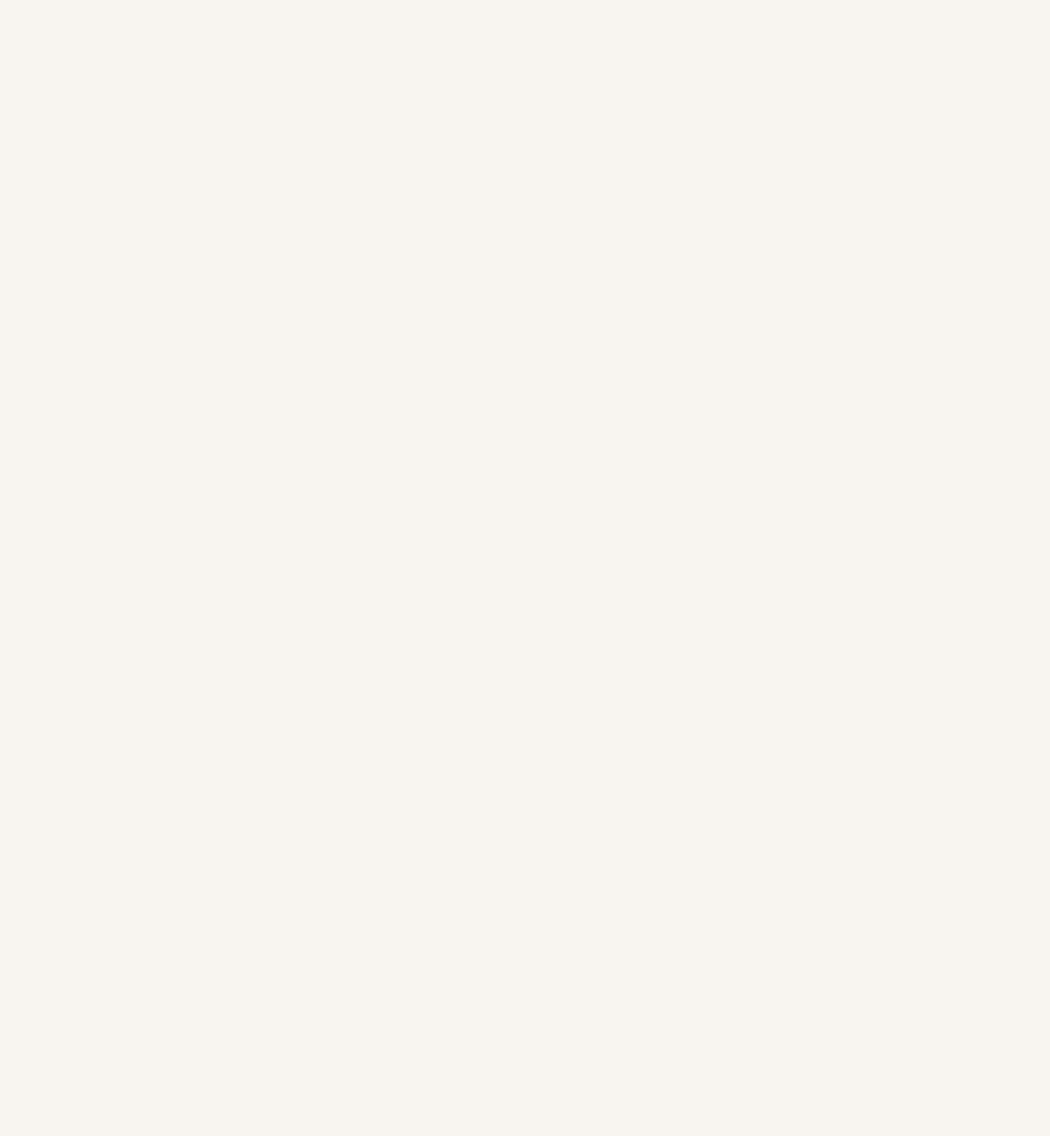
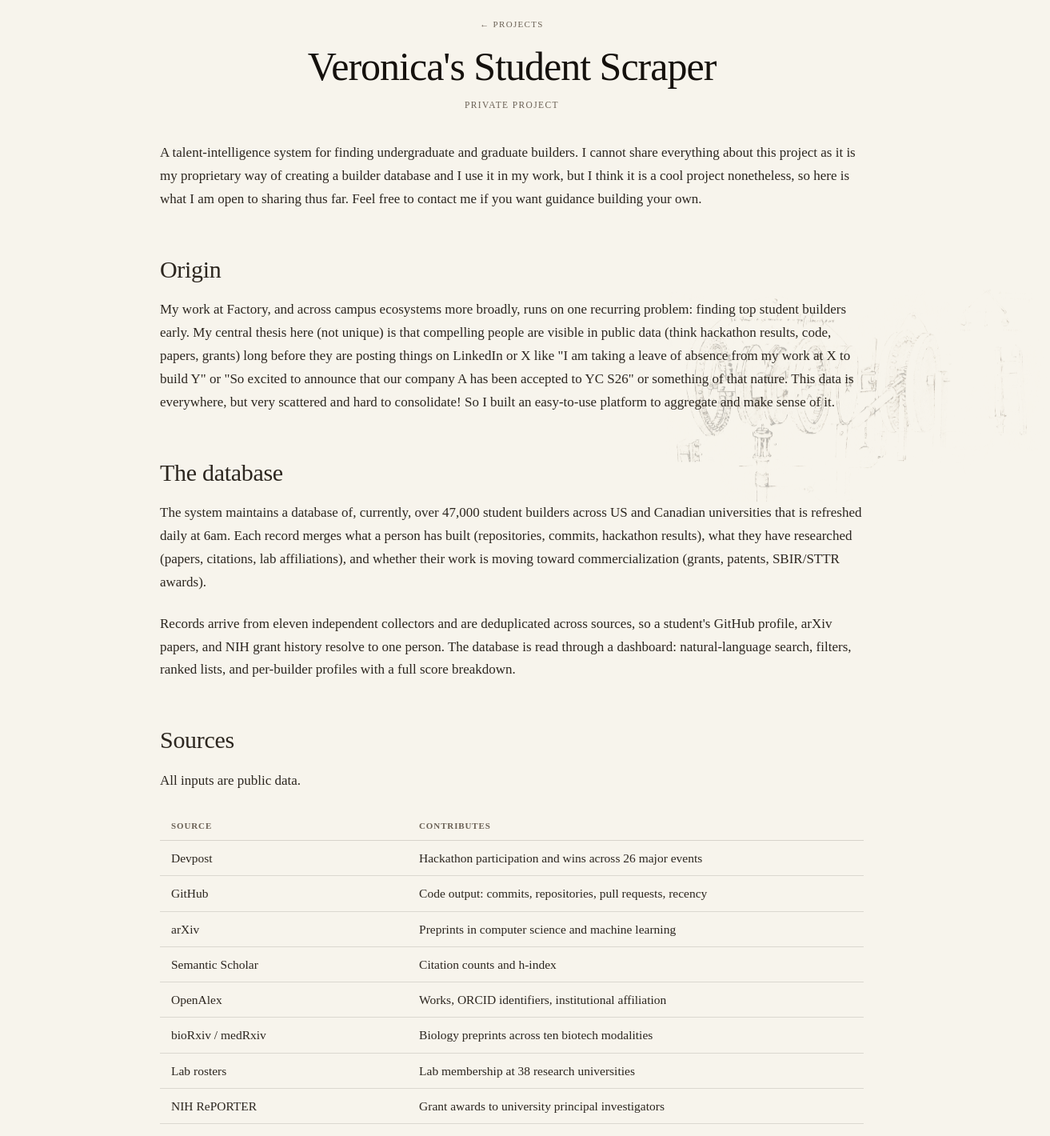
Before and after one commit to veronicas-world/aboutme, a Next.js app: page /projects/student-scraper in a window 1280 px wide. Before the commit this address had no page. Shown: the part 140-1560 px from the top of the page at 80% size, 1313 px wide, since content can reach past the window. Before the commit the page ends 800 px from the top, so only its background shows below. Built offline with nearby package versions, Linux system fonts and the light colour scheme.

Commit message:
Add Veronica's Student Scraper project page with diagrams

```diff
--- /dev/null
+++ b/content/student-scraper.md
@@ -0,0 +1,72 @@
+A talent-intelligence system for finding undergraduate and graduate builders. I cannot share everything about this project as it is my proprietary way of creating a builder database and I use it in my work, but I think it is a cool project nonetheless, so here is what I am open to sharing thus far. Feel free to contact me if you want guidance building your own.
+
+## Origin
+
+My work at Factory, and across campus ecosystems more broadly, runs on one recurring problem: finding top student builders early. My central thesis here (not unique) is that compelling people are visible in public data (think hackathon results, code, papers, grants) long before they are posting things on LinkedIn or X like "I am taking a leave of absence from my work at X to build Y" or "So excited to announce that our company A has been accepted to YC S26" or something of that nature. This data is everywhere, but very scattered and hard to consolidate! So I built an easy-to-use platform to aggregate and make sense of it.
+
+## The database
+
+The system maintains a database of, currently, over 47,000 student builders across US and Canadian universities that is refreshed daily at 6am. Each record merges what a person has built (repositories, commits, hackathon results), what they have researched (papers, citations, lab affiliations), and whether their work is moving toward commercialization (grants, patents, SBIR/STTR awards).
+
+Records arrive from eleven independent collectors and are deduplicated across sources, so a student's GitHub profile, arXiv papers, and NIH grant history resolve to one person. The database is read through a dashboard: natural-language search, filters, ranked lists, and per-builder profiles with a full score breakdown.
+
+## Sources
+
+All inputs are public data.
+
+| Source | Contributes |
+| --- | --- |
+| Devpost | Hackathon participation and wins across 26 major events |
+| GitHub | Code output: commits, repositories, pull requests, recency |
+| arXiv | Preprints in computer science and machine learning |
+| Semantic Scholar | Citation counts and h-index |
+| OpenAlex | Works, ORCID identifiers, institutional affiliation |
+| bioRxiv / medRxiv | Biology preprints across ten biotech modalities |
+| Lab rosters | Lab membership at 38 research universities |
+| NIH RePORTER | Grant awards to university principal investigators |
+| NSF Awards | I-Corps and PFI technology-translation programs |
+| SBIR / STTR (via NIH RePORTER) | Awards to small businesses — research that already became a company |
+| PatentsView | Patents by university assignee (activates with a free API key) |
+
+![Ingestion pipeline: eleven public-data collectors, deduplicated through identity resolution into one Postgres database.](/student-scraper/ingestion.png)
+
+My thinking behind the three lanes was very deliberate. I believe that 1) Build signals answer whether a person is shipping, and how often. 2) Research signals answer the question of whether a person works on hard problems. And 3) Commercialization signals, which are my personal favorite, are trying to figure out whether their work is becoming a company.
+
+## Scoring
+
+Every builder that my platform pulls receives a score from 0 to 100, which represents a weighted sum of eight components, each of which is computed from raw counts:
+
+| Component | Weight | What it measures |
+| --- | --- | --- |
+| GitHub activity | 25 | Contribution frequency, repository count, recency |
+| Project quality | 15 | Stars, forks, README quality |
+| Tech stack relevance | 15 | Alignment with the stacks that matter for the role or ecosystem |
+| Student verification | 15 | Confidence the person is currently a student |
+| Hackathon performance | 10 | Wins, prizes, participation volume |
+| Research impact | 10 | Paper volume, recency, citations, h-index |
+| Online presence | 5 | Talks, launches, public writing |
+| Network signals | 5 | Org memberships, connections to other top builders |
+
+Two threshold tags sit on top of the score. A candidate for the Guild needs a minimum score plus at least two of: recent commit activity, a relevant stack, verified student status. A prospecting tag needs a minimum score plus at least two of: a shipped project, a hackathon win, evidence of working on a team.
+
+## No model in the loop
+
+Scoring, identity resolution, and deduplication are deterministic functions over extracted fields. In other words, they are rules in code that are applied identically on every run and are auditable. A record rescored tomorrow on the same data returns the same number.
+
+That said, language understanding is unavoidable in cases such as parsing a search query like "postdocs in spatial omics with SBIR funding" into structured filters. But I only use it for that.
+
+## Output
+
+The database is read through one interface, a dashboard with natural-language search, filters, and per-builder profiles. It supports top builder prospecting for my work at Factory and across campus ecosystems more broadly. I have one graph of who is building, what they work on, and how far their work has gone.
+
+![Output: one Postgres database read through a dashboard that serves Factory Guild recruiting and campus prospecting.](/student-scraper/output.png)
+
+## Tech stack
+
+| Layer | Stack |
+| --- | --- |
+| Front end | Next.js (App Router), React, TypeScript |
+| Database | Postgres on Supabase, row-level security, RPC query layer |
+| Hosting | Vercel |
+| Pipeline | Python collectors, scheduled daily via GitHub Actions |
+| Ingestion health | Per-source run ledger with success / partial / failed / skipped states |
--- /dev/null
+++ b/src/app/projects/student-scraper/page.tsx
@@ -0,0 +1,68 @@
+import fs from "fs";
+import path from "path";
+import type { Metadata } from "next";
+import Link from "next/link";
+import Article from "@/components/Article";
+import BgSketch from "@/components/BgSketch";
+
+export const metadata: Metadata = {
+  title: "Veronica's Student Scraper — Projects · Veronica Agudelo",
+  description:
+    "Veronica's Student Scraper — a talent-intelligence system for finding undergraduate and graduate builders.",
+};
+
+export default function StudentScraperPage() {
+  const md = fs.readFileSync(
+    path.join(process.cwd(), "content", "student-scraper.md"),
+    "utf8"
+  );
+
+  return (
+    <main className="wrap" style={{ paddingTop: 70, paddingBottom: 30, position: "relative" }}>
+      <BgSketch name="hero" style={{ top: "10%", right: "-7%", width: 480 }} />
+      <header className="col tcenter" style={{ margin: "0 auto 40px" }}>
+        <Link
+          href="/projects"
+          className="mono"
+          style={{
+            display: "inline-block",
+            fontSize: 11,
+            letterSpacing: "0.12em",
+            textTransform: "uppercase",
+            color: "var(--sepia)",
+            marginBottom: 22,
+          }}
+        >
+          ← Projects
+        </Link>
+        <h1
+          style={{
+            fontWeight: 300,
+            fontSize: "clamp(30px,4.4vw,50px)",
+            lineHeight: 1.02,
+            letterSpacing: "-0.02em",
+            margin: "0 0 16px",
+          }}
+        >
+          Veronica&apos;s Student Scraper
+        </h1>
+        <p
+          className="mono"
+          style={{
+            fontSize: 11.5,
+            letterSpacing: "0.12em",
+            textTransform: "uppercase",
+            color: "var(--sepia)",
+            margin: 0,
+          }}
+        >
+          Private project
+        </p>
+      </header>
+
+      <div className="col">
+        <Article content={md} />
+      </div>
+    </main>
+  );
+}
```
Also changed, not shown: src/app/projects/page.tsx (+7 -0 lines), public/student-scraper/ingestion.png (added), public/student-scraper/output.png (added).
